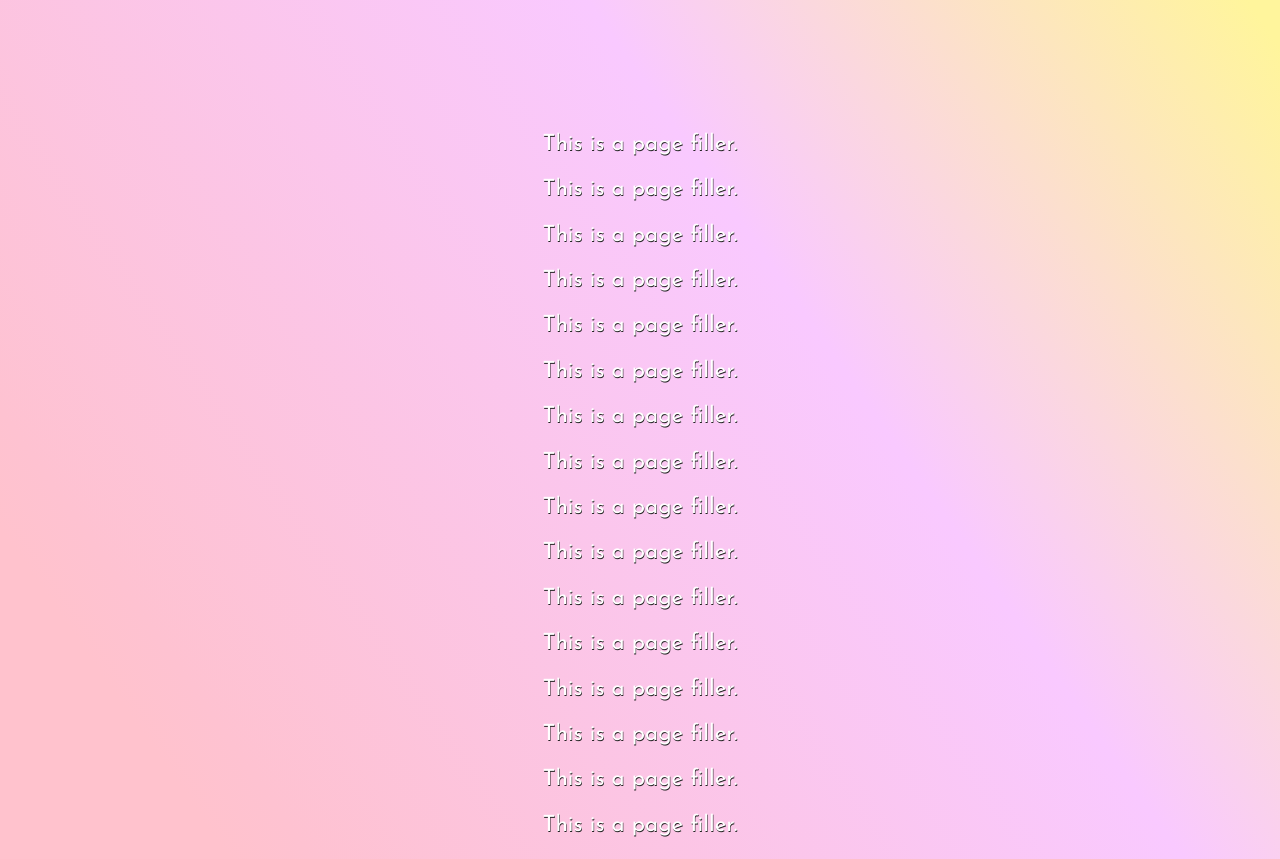
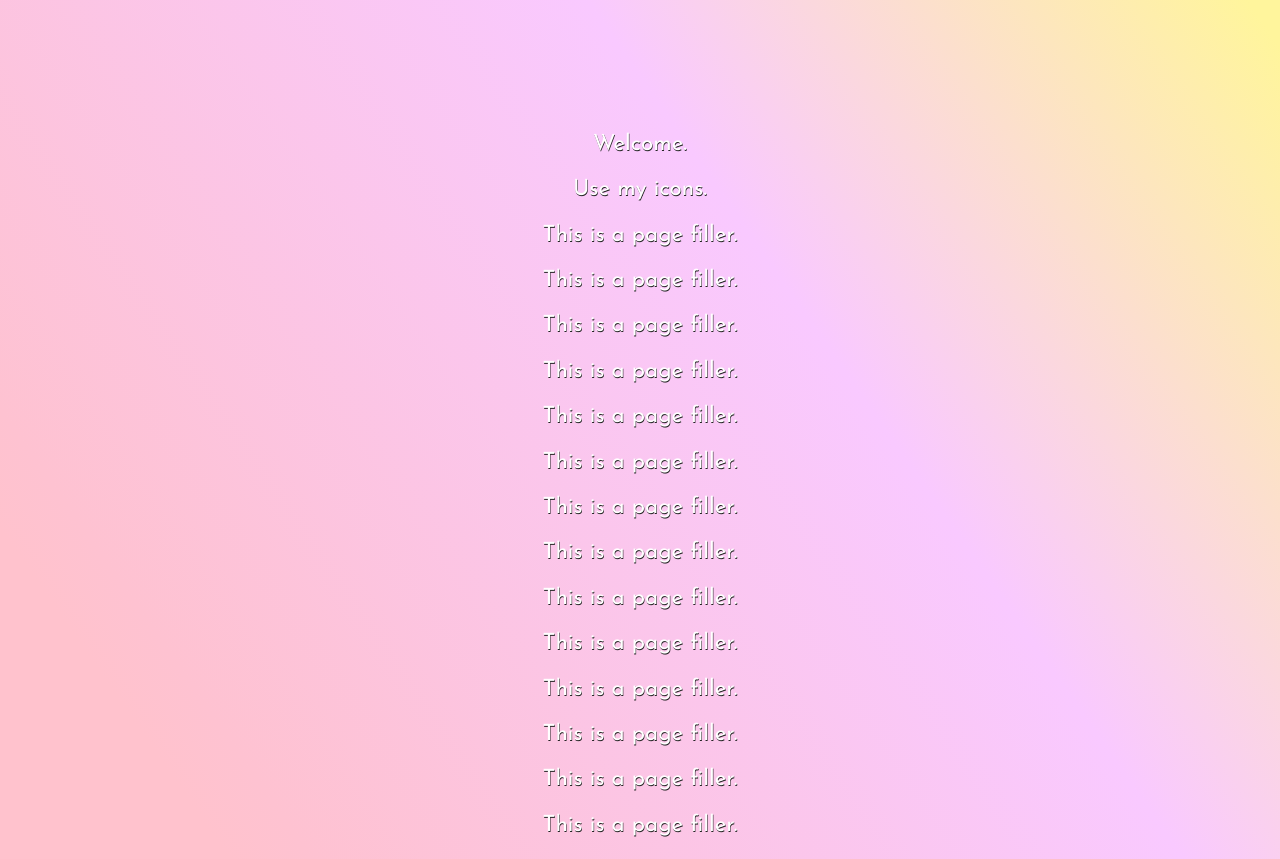
Before and after one commit to afiasara/afiasara.github.io, a plain HTML site: page index.html in a window 1280 px wide. Shown: the part 800-1659 px from the top of the page. Drawn offline with Linux system fonts and the light colour scheme.

Commit message:
Update index.html

```diff
--- a/index.html
+++ b/index.html
@@ -53,8 +53,8 @@
 </div>
 
 <div class="introdescription">
-  <p>This is a page filler.</p>
-  <p>This is a page filler.</p>
+  <p>Welcome.</p>
+  <p>Use my icons.</p>
   <p>This is a page filler.</p>
   <p>This is a page filler.</p>
   <p>This is a page filler.</p>
```
